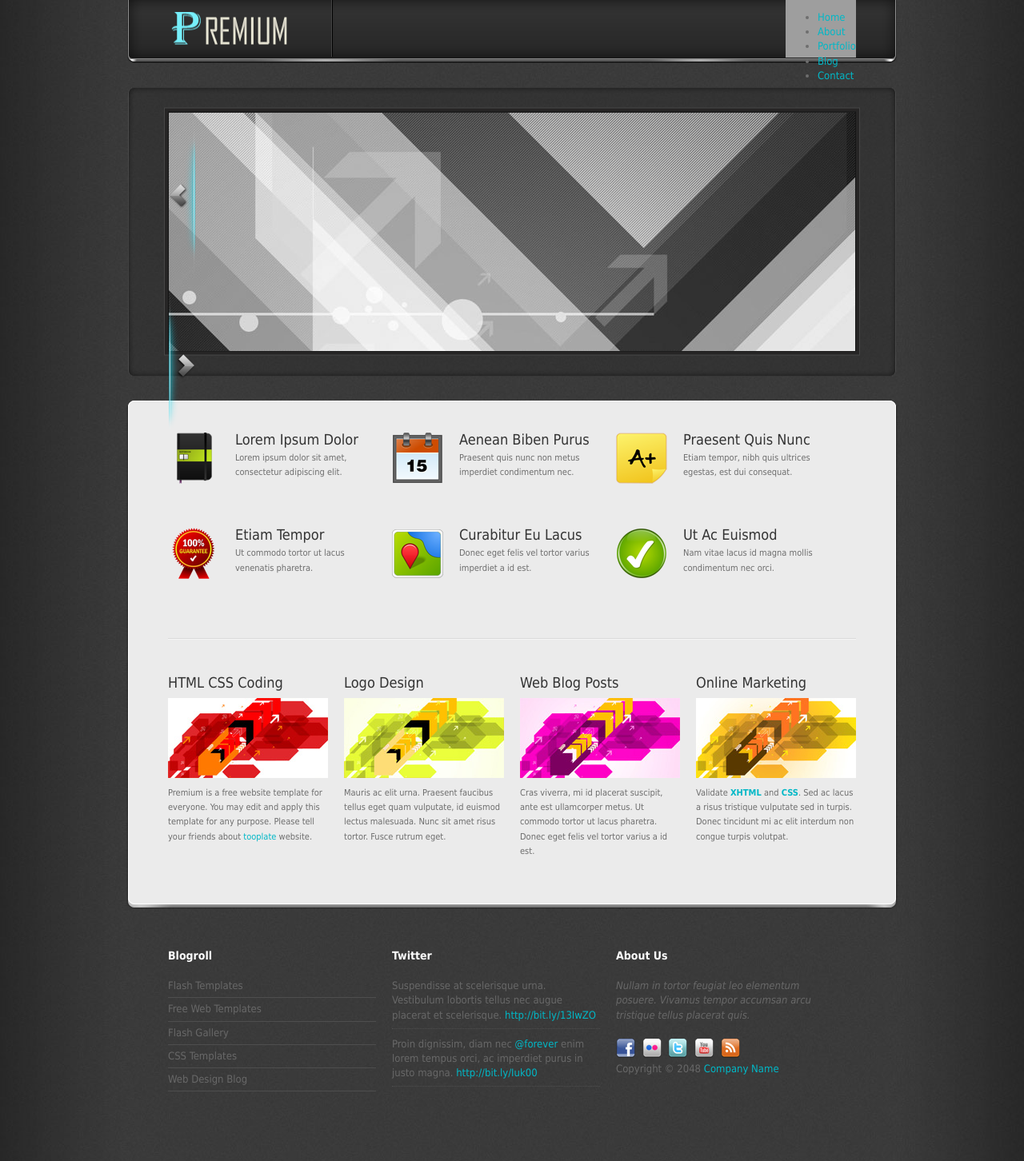
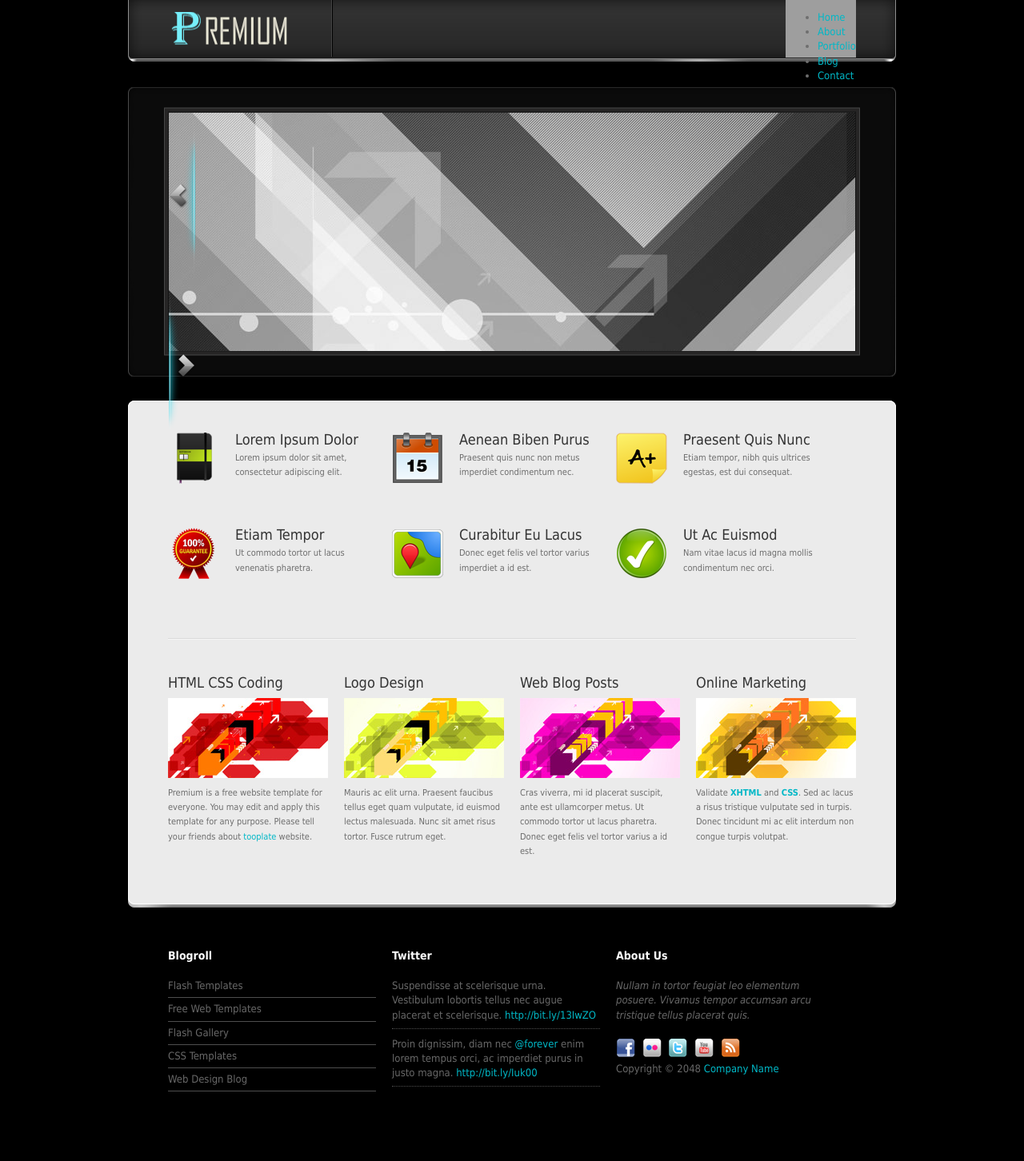
Before and after one commit to Natgho/MotorcycleClubManagementSystem, a Django app: page / in a window 1280 px wide. Shown: the whole page at 80% size. Run offline with Django 3.2, Linux system fonts and the light colour scheme; some libraries are stand-ins or nearby versions; grey boxes are pictures that could not be loaded.

Commit message:
static files bug fixing

```diff
--- a/templates/index.html
+++ b/templates/index.html
@@ -28,7 +28,6 @@ http://www.tooplate.com/view/2055-premium
             background-color: #000;
             background-repeat: repeat-y;
             background-position: center;
-            background-image: url({% static "images/tooplate_body.jpg" %})
         }
 
         a, a:link, a:visited {
@@ -192,7 +191,6 @@ http://www.tooplate.com/view/2055-premium
             width: 964px;
             margin: 0 auto;
             padding: 0 10px;
-            background: url({% static "images/tooplate_body.jpg" %}) center repeat-y
         }
 
         #tooplate_header {
```
